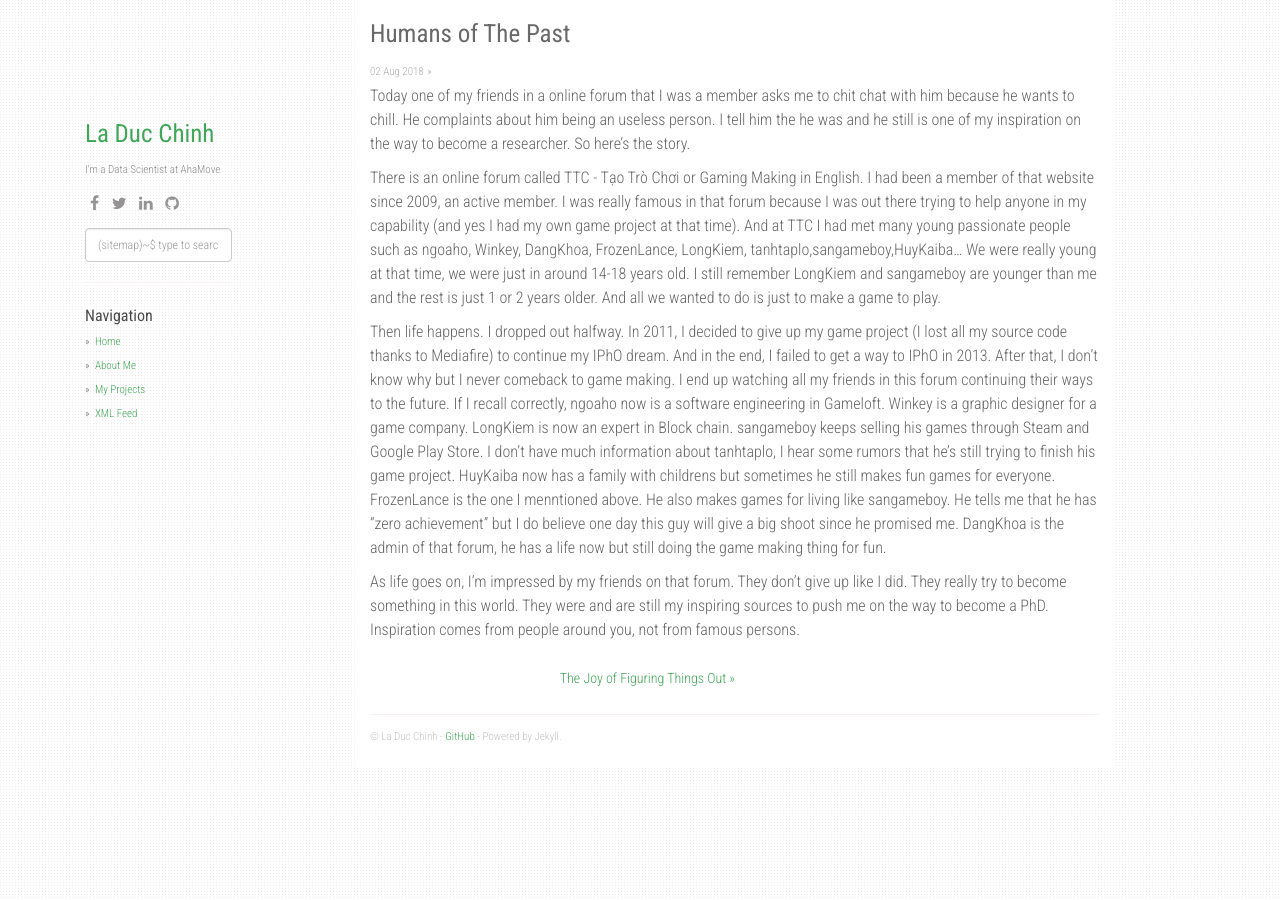
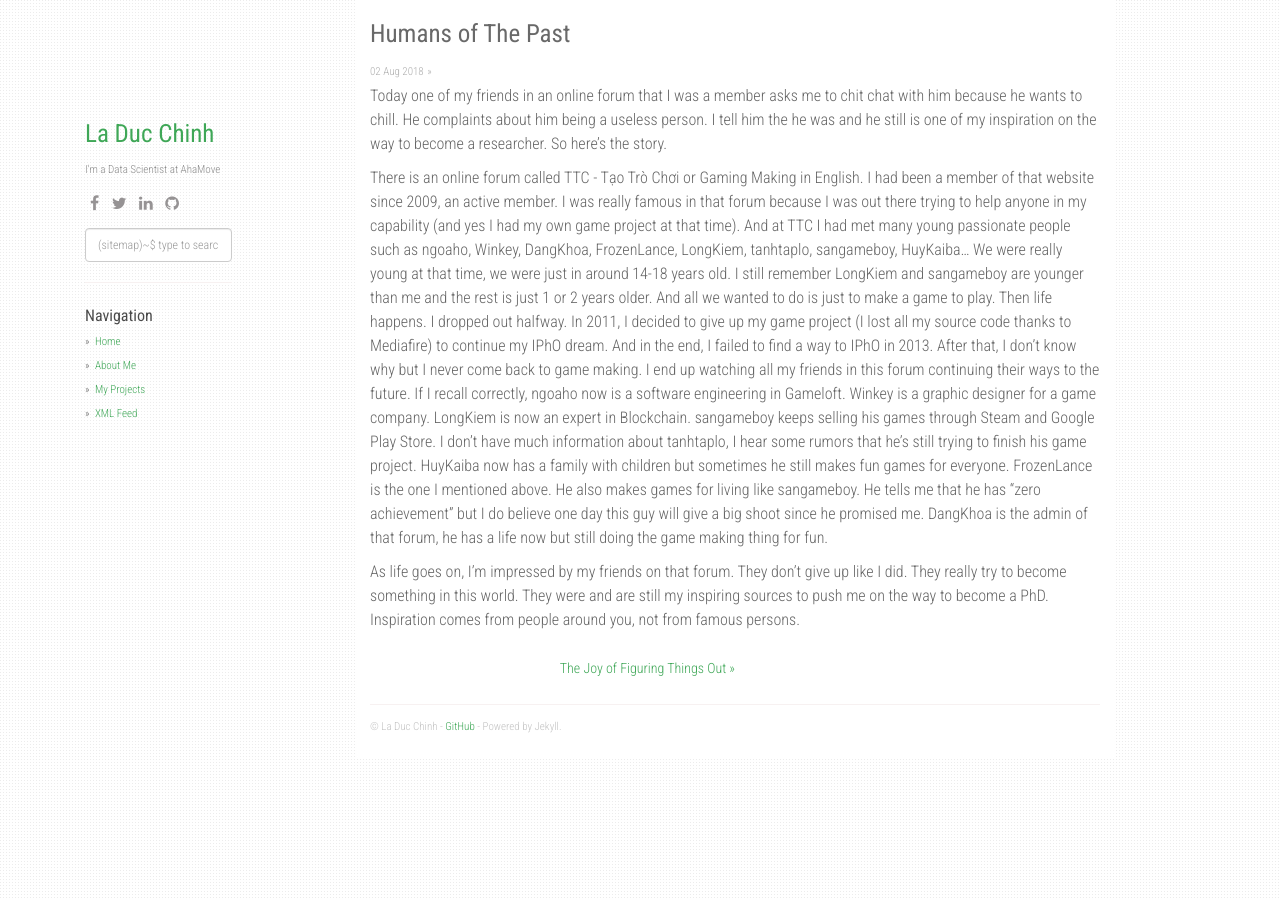
Before and after one commit to chechaohp/chechaohp.github.io, a Jekyll site: the page built from _posts/2018-08-02-first-post.md, in a window 1280 px wide. Built offline with Jekyll 4.4.1, drawn with Linux system fonts in a browser that asks for light colours; nearby versions of some CDN libraries.

Commit message:
Fix grammar

```diff
--- a/_posts/2018-08-02-first-post.md
+++ b/_posts/2018-08-02-first-post.md
@@ -4,10 +4,9 @@
 layout: post
 ---
 
-Today one of my friends in a online forum that I was a member asks me to chit chat with him because he wants to chill. He complaints about him being an useless person. I tell him the he was and he still is one of my inspiration on the way to become a researcher. So here's the story.
+Today one of my friends in an online forum that I was a member asks me to chit chat with him because he wants to chill. He complaints about him being a useless person. I tell him the he was and he still is one of my inspiration on the way to become a researcher. So here's the story.
 
-There is an online forum called TTC - Tạo Trò Chơi or Gaming Making in English. I had been a member of that website since 2009, an active member. I was really famous in that forum because I was out there trying to help anyone in my capability (and yes I had my own game project at that time). And at TTC I had met many young passionate people such as ngoaho, Winkey, DangKhoa, FrozenLance, LongKiem, tanhtaplo,sangameboy,HuyKaiba... We were really young at that time, we were just in around 14-18 years old. I still remember LongKiem and sangameboy are younger than me and the rest is just 1 or 2 years older. And all we wanted to do is just to make a game to play.
-
-Then life happens. I dropped out halfway. In 2011, I decided to give up my game project (I lost all my source code thanks to Mediafire) to continue my IPhO dream. And in the end, I failed to get a way to IPhO in 2013. After that, I don't know why but I never comeback to game making. I end up watching all my friends in this forum continuing their ways to the future. If I recall correctly, ngoaho now is a software engineering in Gameloft. Winkey is a graphic designer for a game company. LongKiem is now an expert in Block chain. sangameboy keeps selling his games through Steam and Google Play Store. I don't have much information about tanhtaplo, I hear some rumors that he's still trying to finish his game project. HuyKaiba now has a family with childrens but sometimes he still makes fun games for everyone. FrozenLance is the one I menntioned above. He also makes games for living like sangameboy. He tells me that he has "zero achievement" but I do believe one day this guy will give a big shoot since he promised me. DangKhoa is the admin of that forum, he has a life now but still doing the game making thing for fun.
+There is an online forum called TTC - Tạo Trò Chơi or Gaming Making in English. I had been a member of that website since 2009, an active member. I was really famous in that forum because I was out there trying to help anyone in my capability (and yes I had my own game project at that time). And at TTC I had met many young passionate people such as ngoaho, Winkey, DangKhoa, FrozenLance, LongKiem, tanhtaplo, sangameboy, HuyKaiba... We were really young at that time, we were just in around 14-18 years old. I still remember LongKiem and sangameboy are younger than me and the rest is just 1 or 2 years older. And all we wanted to do is just to make a game to play.
+Then life happens. I dropped out halfway. In 2011, I decided to give up my game project (I lost all my source code thanks to Mediafire) to continue my IPhO dream. And in the end, I failed to find a way to IPhO in 2013. After that, I don't know why but I never come back to game making. I end up watching all my friends in this forum continuing their ways to the future. If I recall correctly, ngoaho now is a software engineering in Gameloft. Winkey is a graphic designer for a game company. LongKiem is now an expert in Blockchain. sangameboy keeps selling his games through Steam and Google Play Store. I don't have much information about tanhtaplo, I hear some rumors that he's still trying to finish his game project. HuyKaiba now has a family with children but sometimes he still makes fun games for everyone. FrozenLance is the one I mentioned above. He also makes games for living like sangameboy. He tells me that he has "zero achievement" but I do believe one day this guy will give a big shoot since he promised me. DangKhoa is the admin of that forum, he has a life now but still doing the game making thing for fun.
 
 As life goes on, I'm impressed by my friends on that forum. They don't give up like I did. They really try to become something in this world. They were and are still my inspiring sources to push me on the way to become a PhD. Inspiration comes from people around you, not from famous persons.
```
